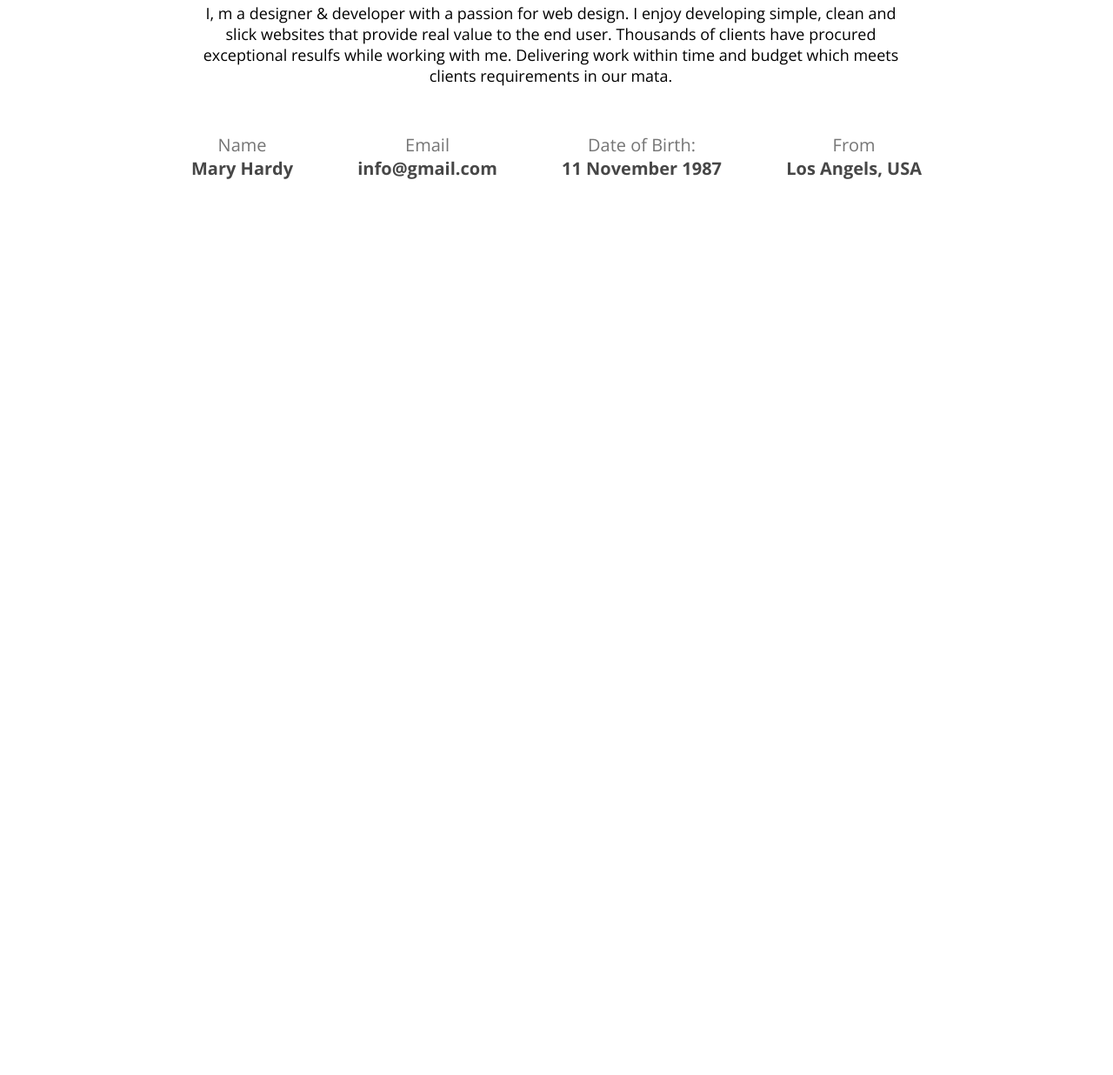
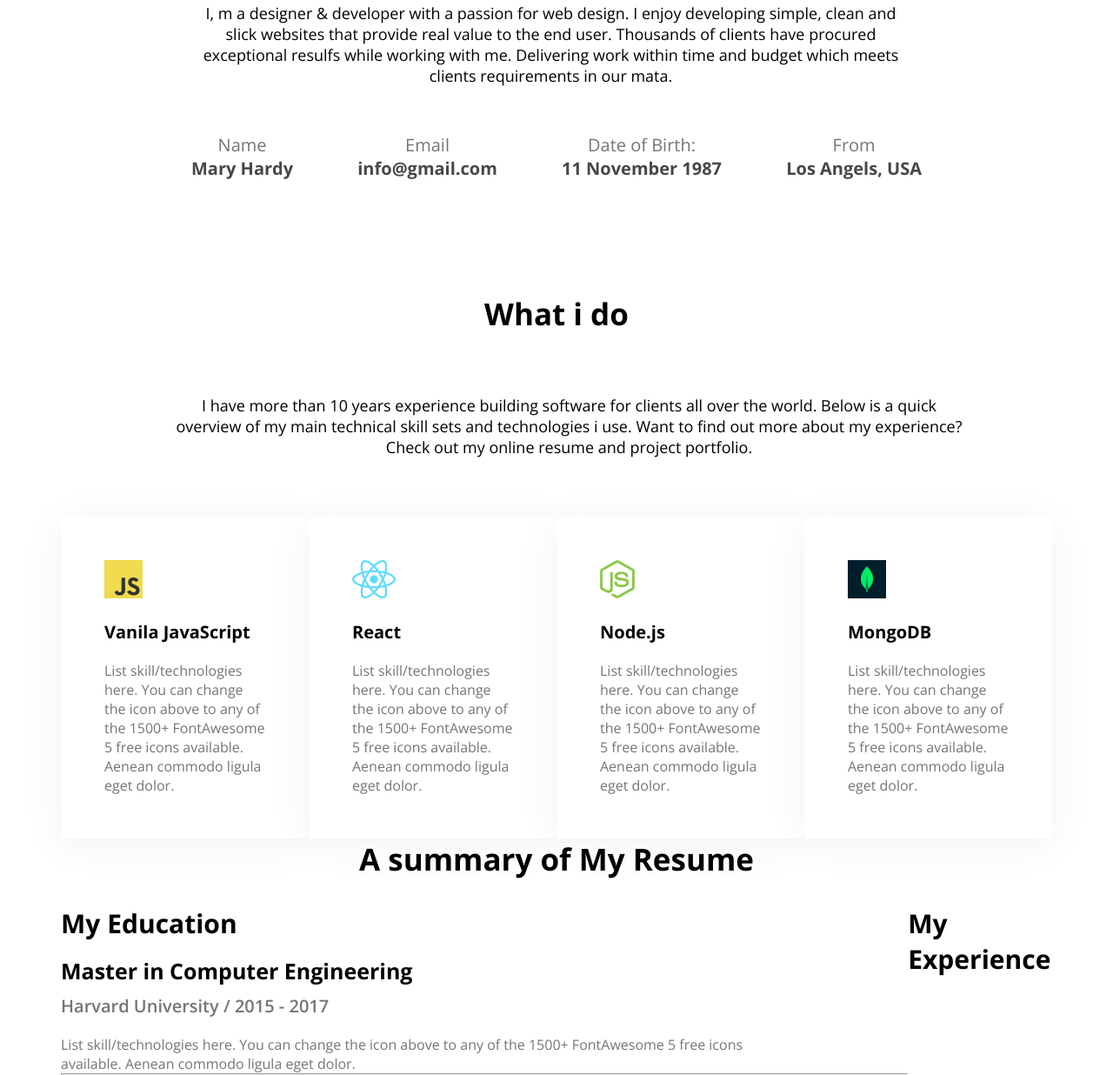
Before and after one commit to bipulakter/first-website, a plain HTML site: page index.html in a window 1280 px wide. Shown: the part 984-2220 px from the top of the page at 87% size. Before the commit the page ends 1321 px from the top, so only its background shows below. Drawn offline with nearby package versions, Linux system fonts and the light colour scheme.

Commit message:
last push

```diff
--- a/css/style.css
+++ b/css/style.css
@@ -113,15 +113,90 @@ main {
     margin-bottom: 30px;
 }
 
-.about-info-container{
+.about-info-container {
     display: flex;
     justify-content: space-between;
     font-size: 20px;
 }
-.info-title{
+
+.info-title {
     color: #757575;
 }
-.info-description{
+
+.info-description {
     font-weight: 700;
     color: #474747;
 }
+
+/* ------ what i do section */
+.what-i-do {}
+
+.second-title {
+    font-weight: 700;
+    font-size: 35px;
+    margin-bottom: 20px;
+    text-align: center;
+}
+
+.description-for {
+    font-size: 18px;
+    font-weight: 400;
+    width: 909px;
+    height: 90px;
+    padding: 50px 130px;
+    text-align: center;
+}
+
+.skills-container {
+    display: flex;
+}
+
+.skill-title {
+    font-size: 20px;
+    font-weight: 700;
+    margin: 20px 0px;
+}
+
+.skill-description {
+    font-size: 16px;
+    font-weight: 400;
+    color: #757575;
+
+}
+
+.skills {
+    background: #FFFFFF;
+    box-shadow: 0px 6px 50px rgba(0, 0, 0, 0.06);
+    border-radius: 5px;
+    padding: 50px;
+}
+
+/* ----- resume css ------*/
+.section-title{
+    text-align: center;
+
+}
+.resume-content{
+    display: flex;
+}
+.resume-title{
+    font-size: 30px;
+    font-weight: 700;
+}
+.quality-title{
+    font-size: 25px;
+    font-weight: 700;
+    margin-bottom: 10px;
+    margin-top: 17px;
+}
+.institute{
+    font-size: 20px;
+    color: #757575;
+    font-weight: 600;
+    margin-bottom: 20px;
+}
+.resume-desc{
+    padding-right: 150px;
+    color: #757575;
+
+}
--- a/index.html
+++ b/index.html
@@ -62,6 +62,56 @@
             </div>
         </section>
 
+        <!-- ---------- what i do section ------------ -->
+        <section class="what-i-do">
+            <h1 class="second-title">What i do</h1>
+            <p class="description-for">I have more than 10 years experience building software for clients all over the world. Below is a quick overview of my main technical skill sets and technologies i use. Want to find out more about my experience? Check out my online resume and project portfolio.</p>
+            <div class="skills-container">
+                <div class="skills">
+                    <img src="images/icons/js.png" alt="">
+                    <p class="skill-title">Vanila JavaScript</p>
+                    <p class="skill-description">List skill/technologies here. You can change the icon above to any of the 1500+ FontAwesome 5 free icons available. Aenean commodo ligula eget dolor.</p>
+                </div>
+                <div class="skills">
+                    <img src="images/icons/react.png" alt="">
+                    <p class="skill-title">React</p>
+                    <p class="skill-description">List skill/technologies here. You can change the icon above to any of the 1500+ FontAwesome 5 free icons available. Aenean commodo ligula eget dolor.</p>
+                </div>
+                <div class="skills">
+                    <img src="images/icons/nodejs.png" alt="">
+                    <p class="skill-title">Node.js</p>
+                    <p class="skill-description">List skill/technologies here. You can change the icon above to any of the 1500+ FontAwesome 5 free icons available. Aenean commodo ligula eget dolor.</p>
+                </div>
+                <div class="skills">
+                    <img src="images/icons/mongo.png" alt="">
+                    <p class="skill-title">MongoDB</p>
+                    <p class="skill-description">List skill/technologies here. You can change the icon above to any of the 1500+ FontAwesome 5 free icons available. Aenean commodo ligula eget dolor.</p>
+                </div>
+            </div>
+        </section>
+
+        <!-- -------- my resume section ----------- -->
+        <section class="resume">
+            <h3 class="section-title">A summary of My Resume</h3>
+            <div class="resume-content">
+                <div>
+                    <h3 class="resume-title">My Education</h3>
+                    <div>
+                        <h4 class="quality-title">Master in Computer Engineering</h4>
+                        <h5 class="institute">Harvard University / 2015 - 2017</h5>
+                        <p class="resume-desc">List skill/technologies here. You can change the icon above
+                            to any of the 1500+ FontAwesome 5 free icons available. Aenean commodo ligula eget dolor.</p>
+                    </div>
+                    <hr>
+                </div>
+
+                <div>
+                    <h3 class="resume-title">My Experience</h3>
+
+                </div>
+            </div>
+        </section>
+
     </main>
 
     <footer>
```
